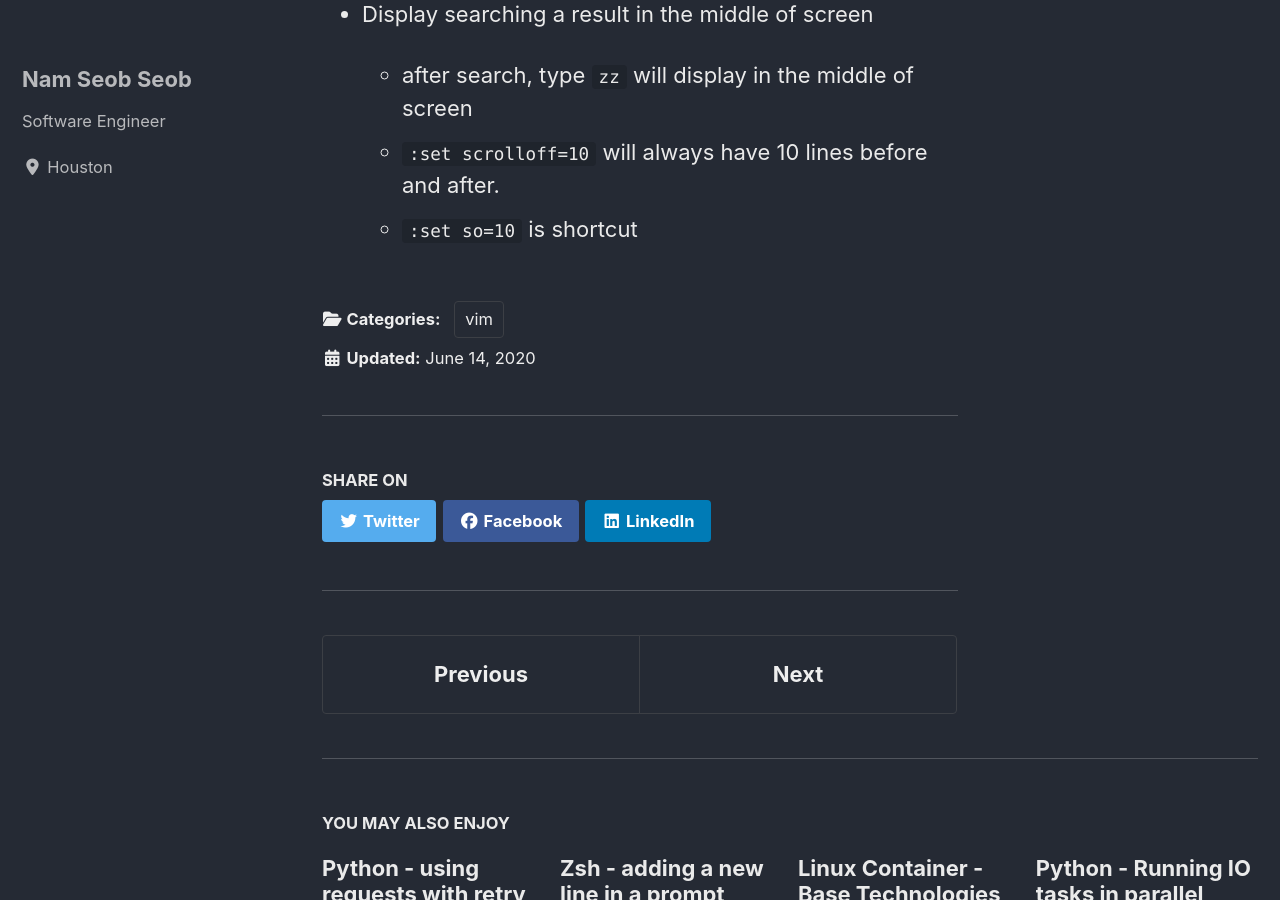
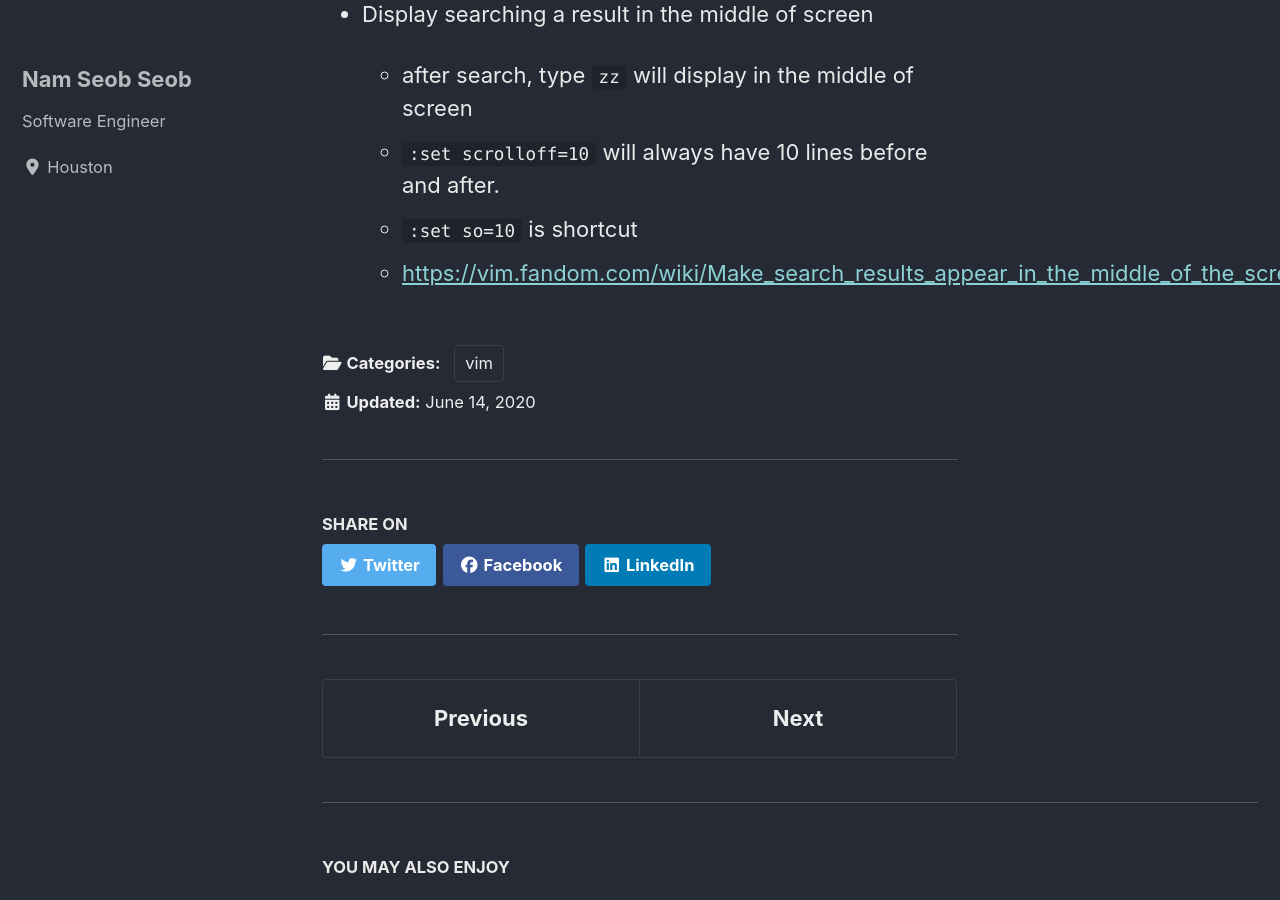
Before and after one commit to nsclass/nsclass.github.io, a Jekyll site: the page built from _posts/2020-06-14-vim-basic-commands.md, in a window 1280 px wide and 900 px high, scrolled down 4354 px. Built offline with Jekyll 4.4.1, drawn with Linux system fonts in a browser that asks for light colours; cached includes are drawn as plain includes; nearby versions of some CDN libraries; some of the changed lines change nothing that is shown.

Commit message:
displaying a result in the middle of screen

```diff
--- a/_posts/2020-06-14-vim-basic-commands.md
+++ b/_posts/2020-06-14-vim-basic-commands.md
@@ -121,3 +121,4 @@ You can use modifiers to change the meaning of a noun. Some modifiers are `i`, w
   - after search, type `zz` will display in the middle of screen
   - `:set scrolloff=10` will always have 10 lines before and after.
   - `:set so=10` is shortcut
+  - [https://vim.fandom.com/wiki/Make_search_results_appear_in_the_middle_of_the_screen](https://vim.fandom.com/wiki/Make_search_results_appear_in_the_middle_of_the_screen)
```
